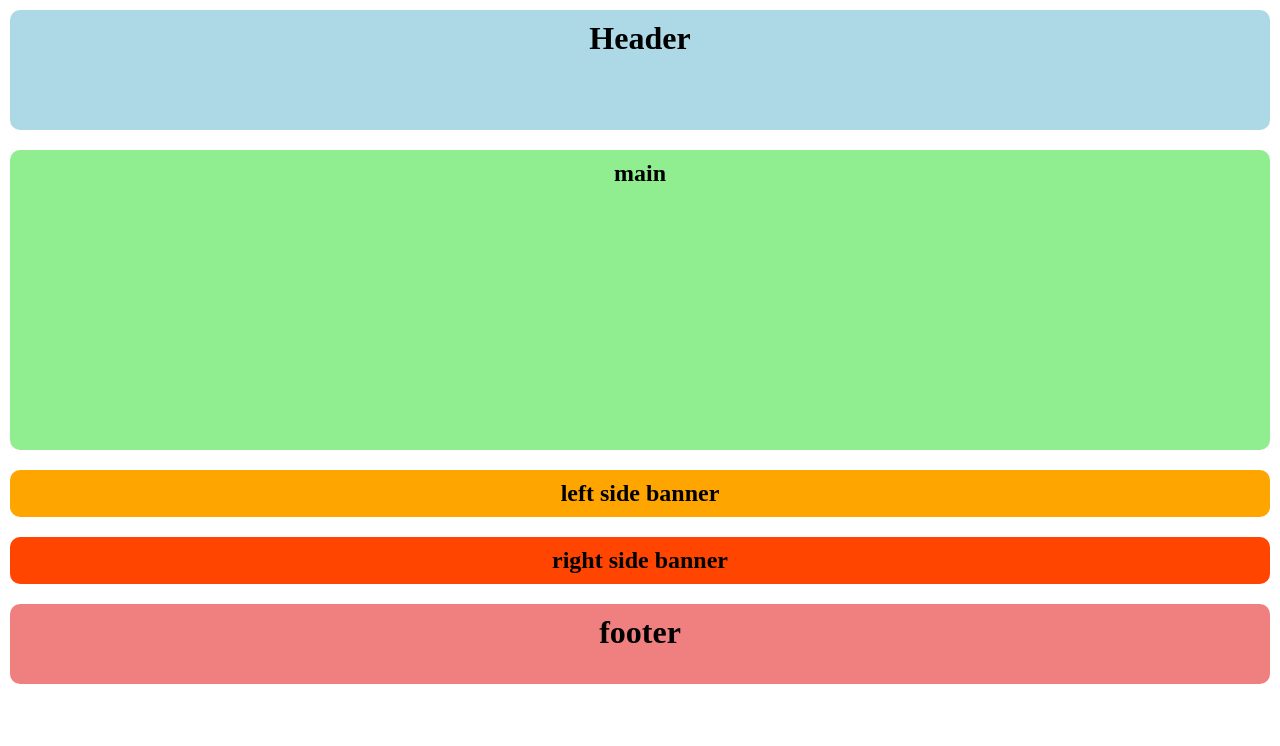
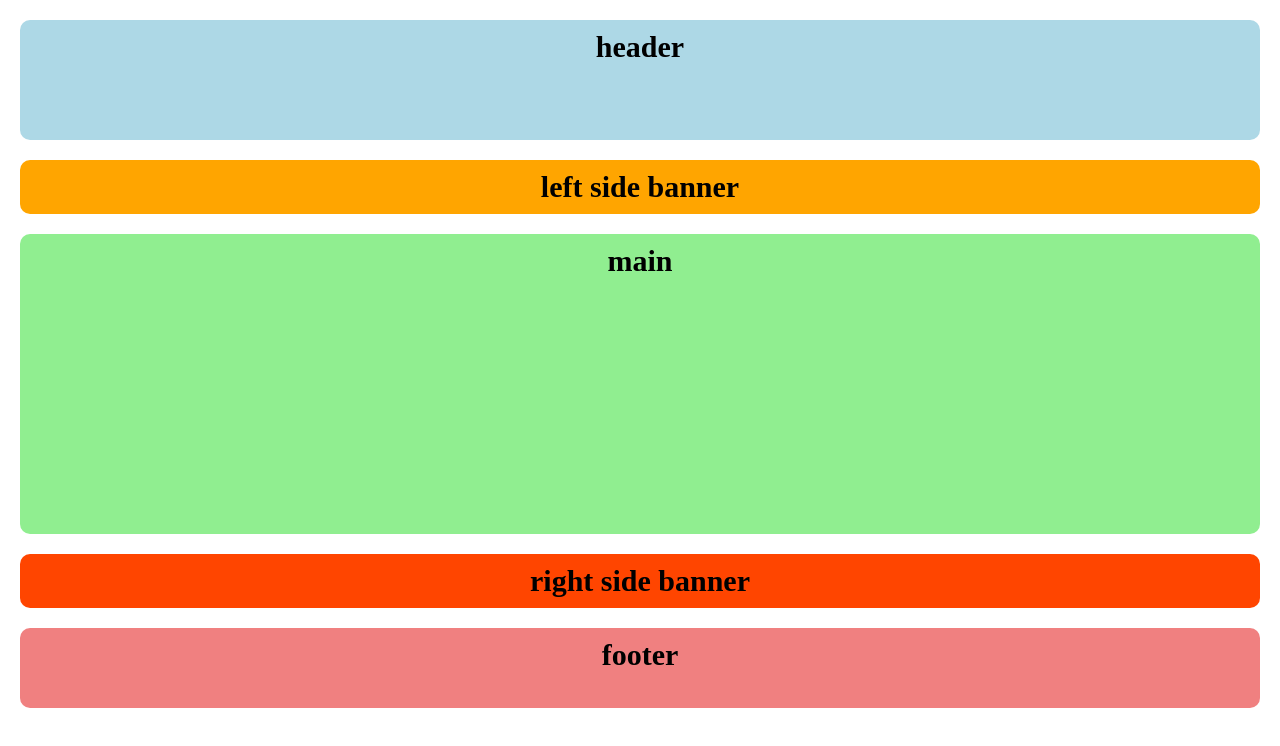
Before and after one commit to dcode-nexon/flex_rwd, a plain HTML site: page index.html in a window 1280 px wide. Drawn offline with Linux system fonts and the light colour scheme.

Commit message:
반응형시 박스 순서 변경

```diff
--- a/index.html
+++ b/index.html
@@ -12,7 +12,7 @@
 <body>
   <main>
     <header>
-      <h1>Header</h1>
+      <h1>header</h1>
     </header>
     <section>
       <h1>main</h1>
--- a/scss/style.scss
+++ b/scss/style.scss
@@ -4,6 +4,7 @@ main {
   display: flex;
   flex-flow: row wrap;
   text-align: center;
+  padding: 10px;
 
   //main요소 안쪽의 직계자식의 공통 스타일 지정가능
   > * {
@@ -13,6 +14,10 @@ main {
     flex: 1 100%;
     border-radius: 10px;
     background: gray;
+
+    h1 {
+      font-size: 30px;
+    }
   }
 
   header {
@@ -25,11 +30,6 @@ main {
     height: 300px;
   }
 
-  footer {
-    background: lightcoral;
-    height: 80px;
-  }
-
   aside:nth-of-type(1) {
     background: orange;
   }
@@ -37,5 +37,28 @@ main {
     background: orangered;
   }
 
+  footer {
+    background: lightcoral;
+    height: 80px;
+  }
+
 
 }
+
+@media screen and (min-width: 800px) {
+  main {
+    section {
+      flex: 3;
+      order: 2;
+    }
+    aside:nth-of-type(1) {
+      order: 1;
+    }
+    aside:nth-of-type(2) {
+      order: 3;
+    }
+    footer {
+      order: 4;
+    }
+  }
+}
```
Also changed, not shown: css/style.css, 1 other file.
